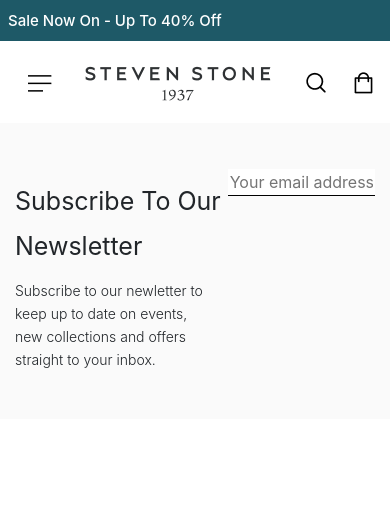
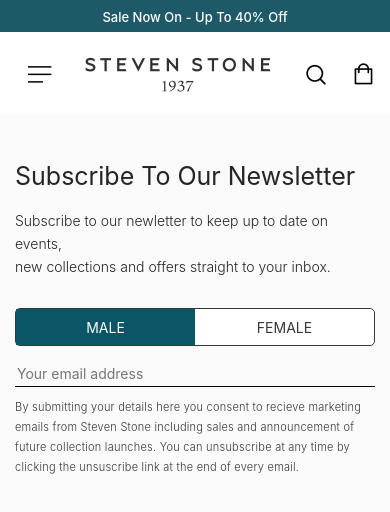
Before and after one commit to bigdreamer07/steven-stone-test, a React (Create React App) app: page / in a window 390 px wide. Shown: the top 512 px of the page. Built offline with nearby package versions, Linux system fonts and the light colour scheme.

Commit message:
subscribe update

```diff
--- a/src/components/Content/Subscribe/Subscribe.js
+++ b/src/components/Content/Subscribe/Subscribe.js
@@ -13,7 +13,18 @@ const Subscribe = () => {
         </div>
 
         <div className="right">
-          <input className="email-input" placeholder="Your email address" />
+          <div className="buttonGroup">
+            <button className="male">MALE</button>
+            <button className="female">FEMALE</button>
+          </div>
+          <div>
+            <input className="email-input" placeholder="Your email address" />
+          </div>
+          <div>
+            <p>
+              By submitting your details here you consent to recieve marketing emails from Steven Stone including sales and announcement of future collection launches. You can unsubscribe at any time by clicking the unsuscribe link at the end of every email.
+            </p>
+          </div>
         </div>
       </Container>
     </div>
--- a/src/components/Content/Subscribe/Subscribe.scss
+++ b/src/components/Content/Subscribe/Subscribe.scss
@@ -10,25 +10,95 @@
     .left {
       h5 {
         margin-top: 10px;
+        margin-bottom: auto;
         font-size: 25px;
         line-height: 45px;
         font-weight: 400;
       }
       p {
         margin-top: 10px;
+        margin-bottom: auto;
         font-size: 14px;
         line-height: 23px;
         font-weight: 300;
       }
     }
     .right {
-      .email-input {
+      width: 36%;
 
+      .buttonGroup {
         width: 100%;
-        border: none;
-        border-bottom: 1px solid black;
-        outline: none;
+        display: flex;
+        flex-direction: row;
+        border: 1px solid rgba(55, 55, 55, 1);
+        border-radius: 5px;
+        box-sizing: border-box;
+
+        button {
+          outline: none;
+          width: 50%;
+          height: 48px;
+          border: none;
+          background-color: #0A5566;
+          color: white;
+          font-size: 14px;
+          font-weight: 400;
+
+          &:last-child {
+            background-color: #FFFFFF;
+            border-radius: 5px;
+            color: #373737;
+          }
+        }
+      }
+
+      div {
+        .email-input {
+          margin-top: 36px;
+          margin-bottom: 10px;
+          width: 100%;
+          border: none;
+          border-bottom: 1px solid black;
+          outline: none;
+          font-size: 14px;
+          line-height: 23px;
+          color: rgba(55, 55, 55, 1);
+          background-color: transparent;
+          position: relative;
+        }
+
+        p {
+          font-weight: 300;
+          font-size: 11px;
+          line-height: 20px;
+          letter-spacing: 0.015rem;
+          color: #373737;
+        }
       }
     }
   }
 }
+
+@media(max-width: 768px) {
+  .Subscribe {
+    padding: 30px 0 20px;
+    .container {
+      flex-direction: column;
+
+      .right {
+        width: 100%;
+        margin: 30px auto 0px;
+        .buttonGroup {
+          button {
+            height: 36px;
+          }
+        }
+        div {
+          .email-input {
+            margin-top: 15px;
+          }
+        }
+      }
+    }
+  }
+}
--- a/src/components/Header/HeaderContent/HeaderContent.scss
+++ b/src/components/Header/HeaderContent/HeaderContent.scss
@@ -85,3 +85,9 @@
      justify-content: space-evenly;
   }
 }
+
+@media(max-width: 768px) {
+  .MobileHeaderContent {
+
+  }
+}
--- a/src/components/Header/TopHeader/TopHeader.scss
+++ b/src/components/Header/TopHeader/TopHeader.scss
@@ -27,7 +27,7 @@
     }
 
     .mobile-title {
-      font-size:  15px;
+      font-size:  13px;
       font-weight: 500;
     }
   }
@@ -36,5 +36,9 @@
 @media(max-width: 768px) {
   .TopHeader {
     background-color: #1e5967;
+    .container {
+      text-align: center;
+      padding: 0.25rem !important;
+    }
   }
 }
```
